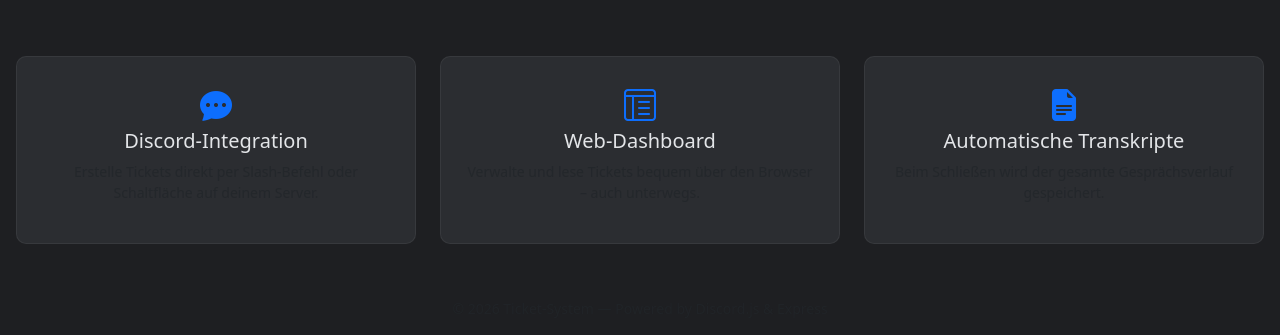
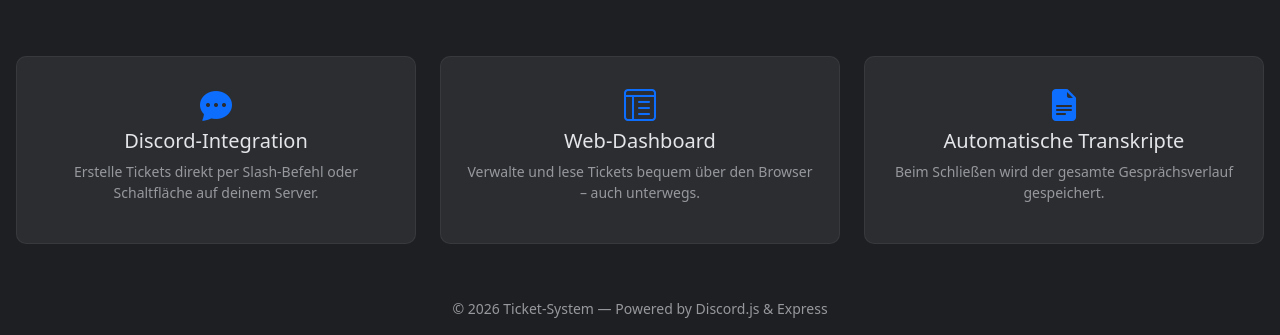
Before and after one commit to Christian445123/Discordbot_Ticket_ViennaStateRP, a website: page src/web/public/index.html in a window 1280 px wide. Shown: the part 465-800 px from the top of the page. Drawn offline with nearby package versions, Linux system fonts and the light colour scheme.

Commit message:
Style Schriftfarbe

```diff
--- a/src/web/public/css/style.css
+++ b/src/web/public/css/style.css
@@ -221,6 +221,10 @@ a:focus-visible {
 /* ── Utilities ───────────────────────────────────────────────────────────── */
 .text-accent { color: var(--accent); }
 
+/* Bootstrap's .text-muted defaults to a light-theme color (near-black), which
+   is unreadable on our dark cards since the page never sets data-bs-theme="dark". */
+.text-muted { color: var(--muted) !important; }
+
 /* ── Tab bar ──────────────────────────────────────────────────────────────── */
 .tab-bar {
   display: flex;
```
